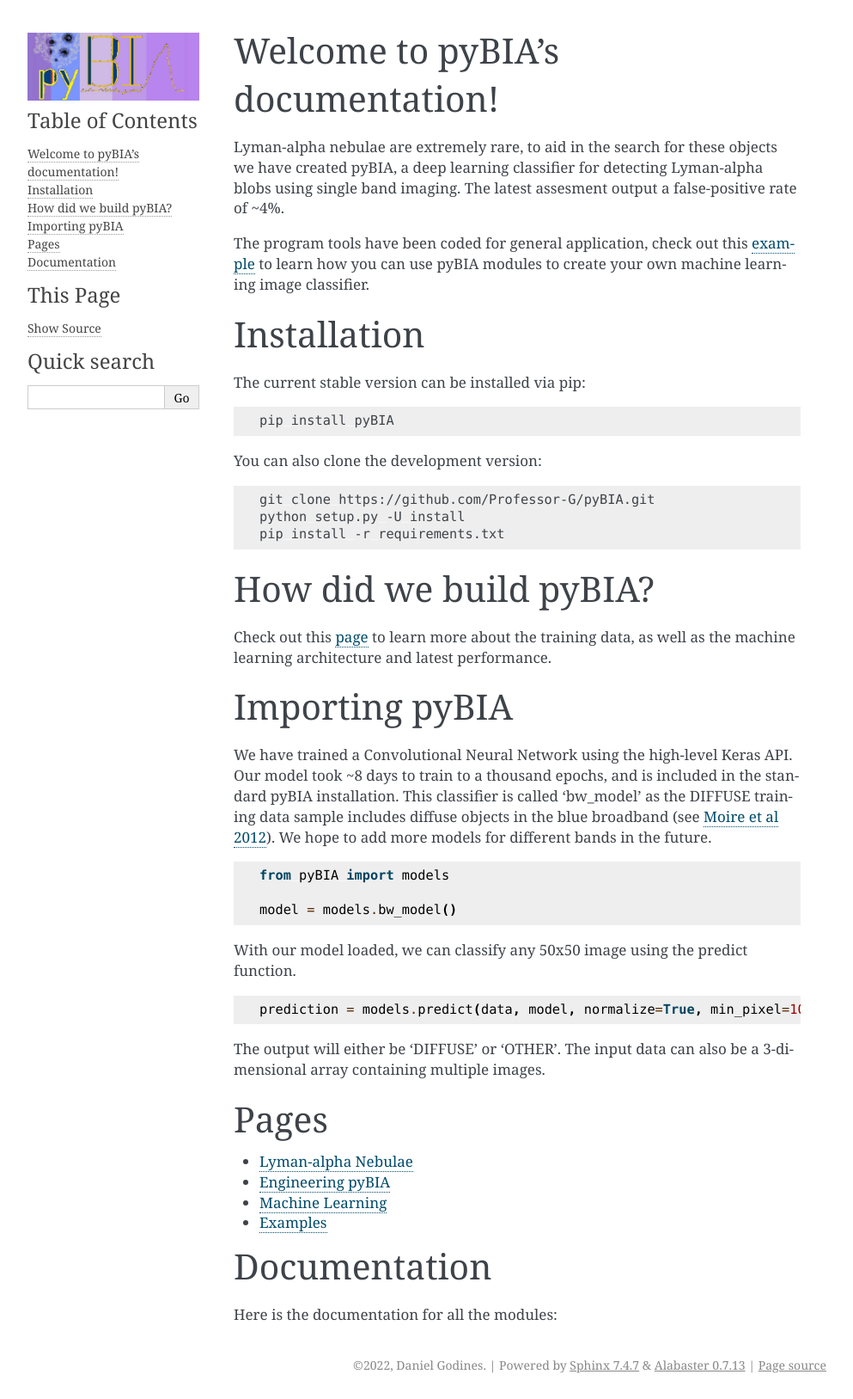
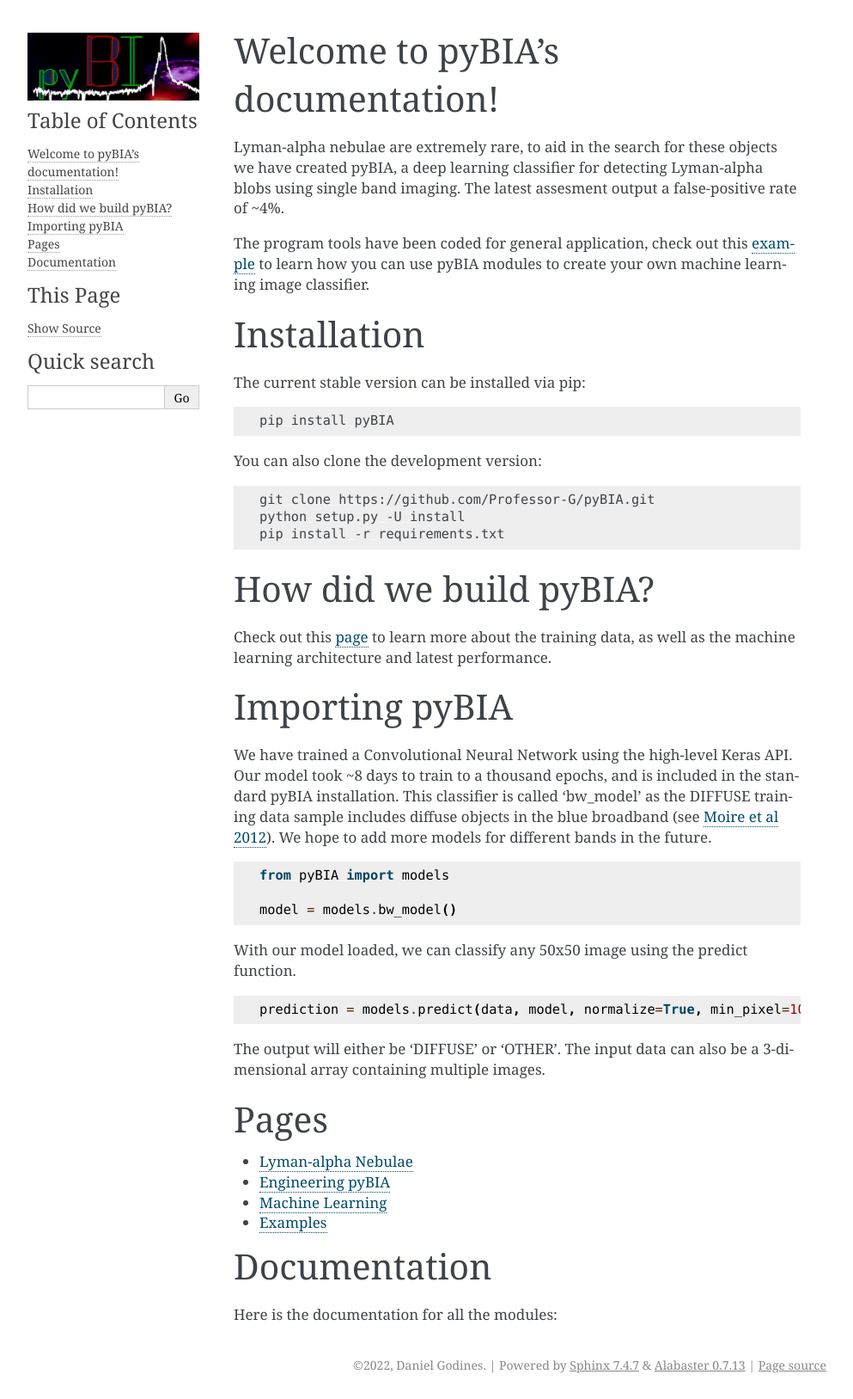
Before and after one commit to Professor-G/pyBIA, a Sphinx documentation site: the page built from docs/index.rst, in a window 1280 px wide. Shown: the whole page at 86% size, without its empty margins (148-1141 px from the left). Built offline with Sphinx 7.4.7, drawn with Linux system fonts in a browser that asks for light colours.

Commit message:
adding logo

```diff
--- a/docs/conf.py
+++ b/docs/conf.py
@@ -101,7 +101,7 @@ pygments_style = None
 #
 # html_theme_options = {}
 html_static_path = ["./source/_static"]
-html_logo = "./source/_static/pyBIA_logo.jpeg"
+html_logo = "./source/_static/pyBIA_logo.png"
 
 #html_logo = "_static/.png"
 html_theme_options = {"logo_only": True}
```
Also changed, not shown: docs/source/_static/pyBIA_logo.jpeg (deleted), docs/source/_static/pyBIA_logo.png (added), 2 other files.
